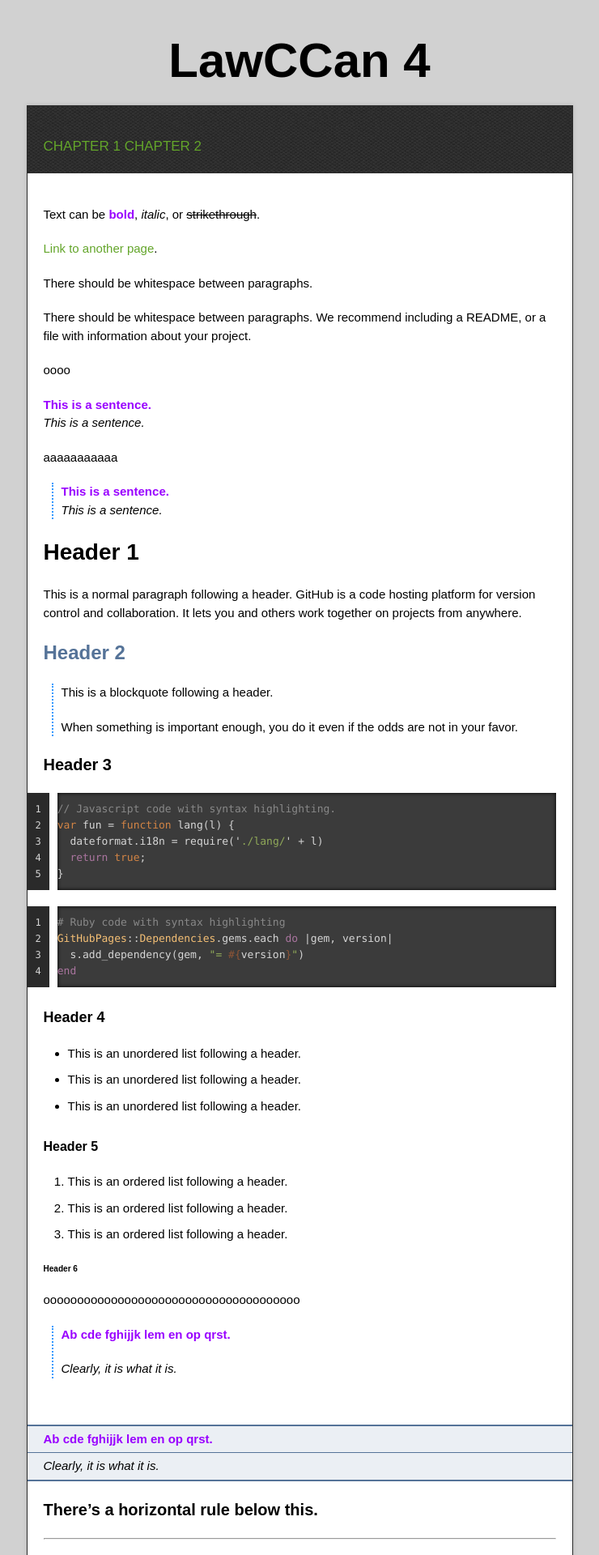
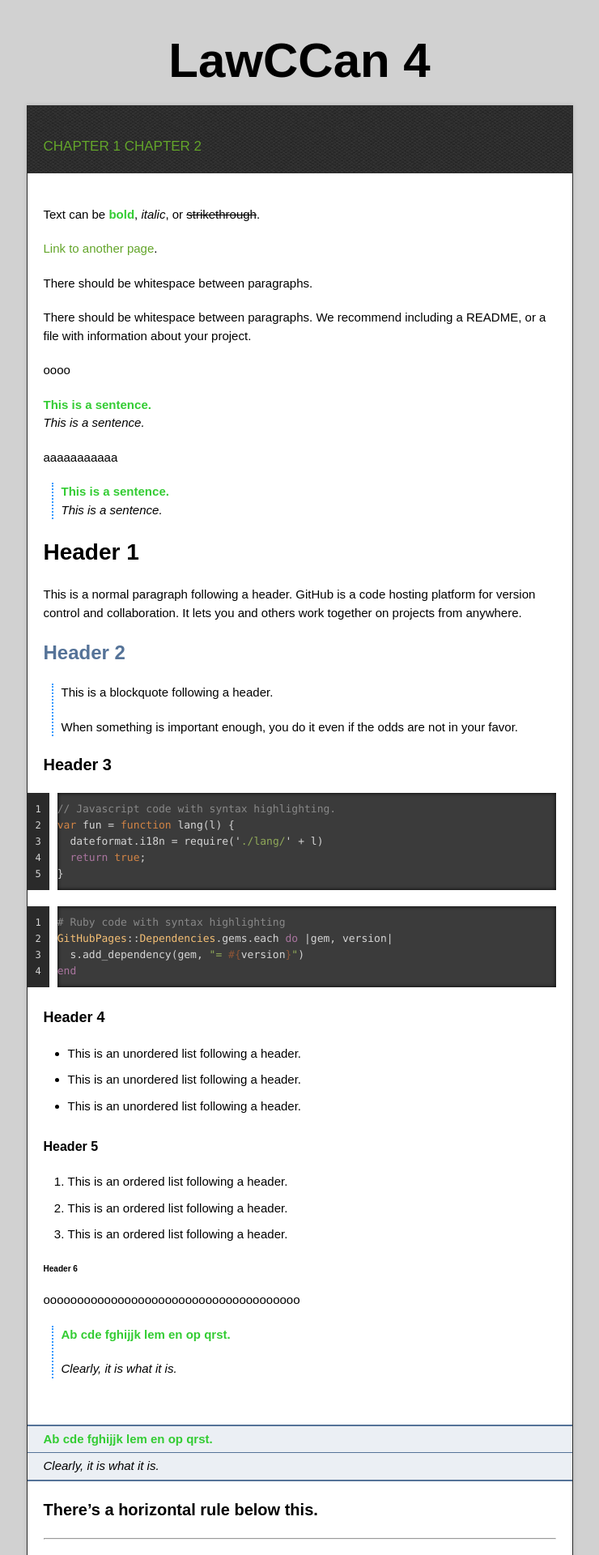
Before and after one commit to LoCCan4/loccan4.github.io, a Jekyll site: the page built from index.md, in a window 1280 px wide. Shown: the top 1920 px of the page at 81% size, without its empty margins (270-1010 px from the left). Built offline with Jekyll 4.4.1, drawn with Linux system fonts in a browser that asks for light colours.

Commit message:
Update jekyll-theme-time-machine.scss

```diff
--- a/_sass/jekyll-theme-time-machine.scss
+++ b/_sass/jekyll-theme-time-machine.scss
@@ -10,7 +10,7 @@ body {
 }
 
 strong {
-    color: #9900ff;
+    color: #33cc33;
     font-weight: bold;
 }
 
```
